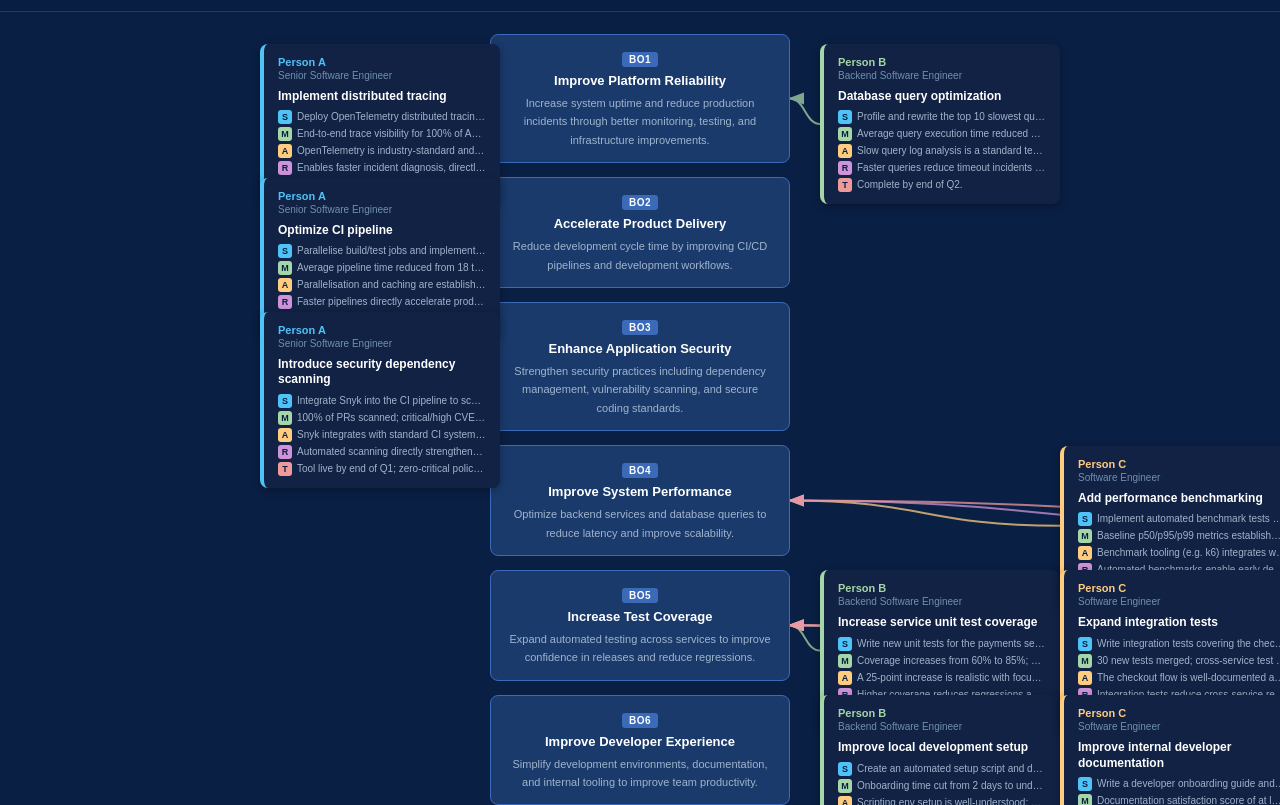
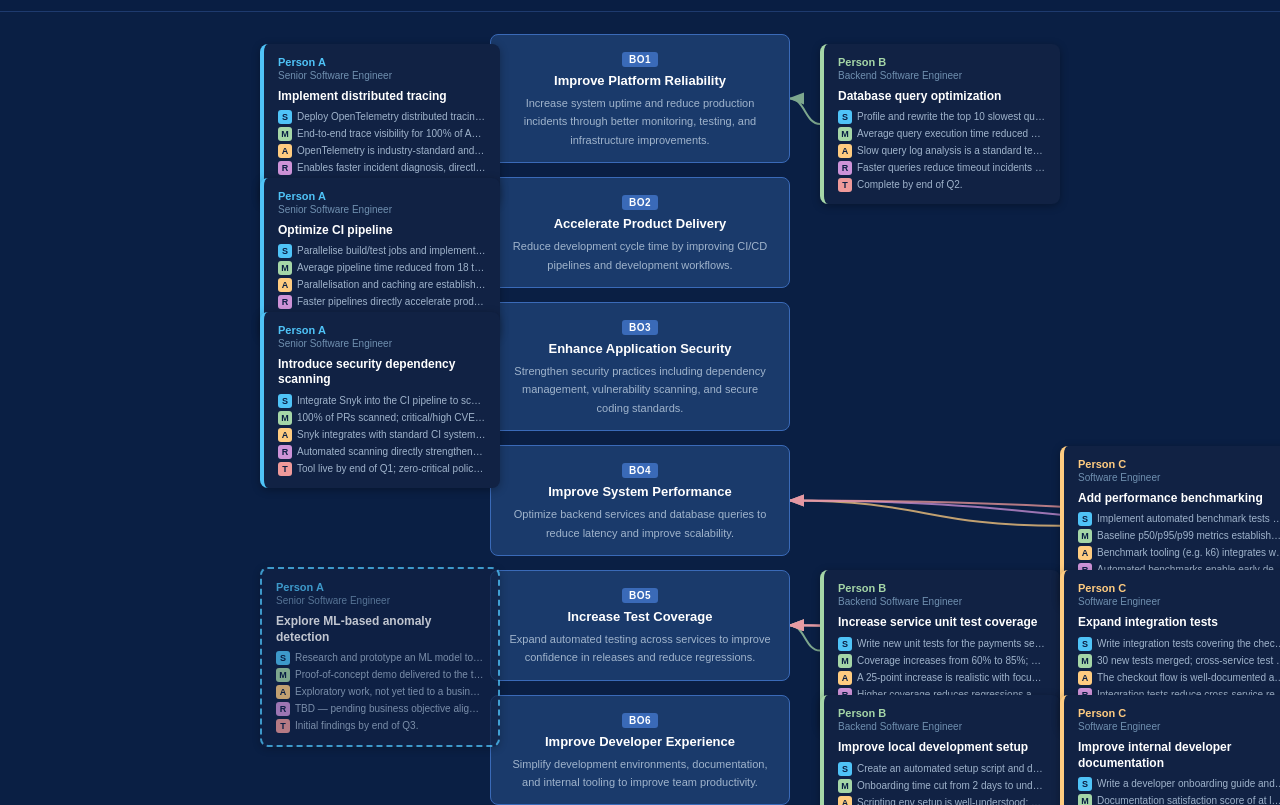
Before and after one commit to shreypuranik/objecti-mapper, a plain HTML site: page index.html in a window 1280 px wide. Shown: the part 58-863 px from the top of the page. Drawn offline with Linux system fonts and the light colour scheme.

Commit message:
feat: Adding visual change for non-linked objectives

```diff
--- a/index.html
+++ b/index.html
@@ -165,6 +165,12 @@
       box-shadow: 0 2px 8px rgba(0,0,0,0.3);
     }
 
+    .personal-card.unlinked {
+      border-left: none;
+      border: 2px dashed var(--eng-color);
+      opacity: 0.75;
+    }
+
     .personal-card:hover {
       transform: scale(1.02);
       box-shadow: 0 4px 16px rgba(0,0,0,0.4);
@@ -261,6 +267,7 @@
           { id: 'persona-1', title: 'Implement distributed tracing',         bo: 'BO1', smart: { specific: 'Deploy OpenTelemetry distributed tracing across the auth, payments, and notifications services.', measurable: 'End-to-end trace visibility for 100% of API requests; MTTR reduced from 45 to under 15 minutes.', achievable: 'OpenTelemetry is industry-standard and well-supported; 3 services is a realistic one-quarter scope.', relevant: 'Enables faster incident diagnosis, directly supporting platform reliability (BO1).', time_bound: 'Complete by end of Q2.' } },
           { id: 'persona-2', title: 'Optimize CI pipeline',                  bo: 'BO2', smart: { specific: 'Parallelise build/test jobs and implement dependency caching across all CI pipeline stages.', measurable: 'Average pipeline time reduced from 18 to under 10 minutes; at least 2 additional deployments per day.', achievable: 'Parallelisation and caching are established techniques with clear tooling support.', relevant: 'Faster pipelines directly accelerate product delivery cycles (BO2).', time_bound: 'Complete by end of Q2.' } },
           { id: 'persona-3', title: 'Introduce security dependency scanning', bo: 'BO3', smart: { specific: 'Integrate Snyk into the CI pipeline to scan all pull requests for known CVEs automatically.', measurable: '100% of PRs scanned; critical/high CVEs block merge; zero unresolved critical CVEs in production.', achievable: 'Snyk integrates with standard CI systems; blocking rules are straightforward to configure.', relevant: 'Automated scanning directly strengthens the dependency security posture (BO3).', time_bound: 'Tool live by end of Q1; zero-critical policy enforced within 30 days of deployment.' } },
+          { id: 'persona-4', title: 'Explore ML-based anomaly detection', bo: null, smart: { specific: 'Research and prototype an ML model to detect anomalies in service latency metrics.', measurable: 'Proof-of-concept demo delivered to the team.', achievable: 'Exploratory work, not yet tied to a business objective.', relevant: 'TBD — pending business objective alignment.', time_bound: 'Initial findings by end of Q3.' } },
         ]
       },
       {
@@ -370,12 +377,20 @@
   function initCards() {
     const centerCol = document.getElementById('center-column');
     const centerRect = centerCol.getBoundingClientRect();
+    const unlinkedCountBySide = { left: 0, right: 0 };
 
     DATA.engineers.forEach(eng => {
       eng.objectives.forEach((obj, i) => {
-        const boEl = document.getElementById(obj.bo);
-        const boRect = boEl.getBoundingClientRect();
-        const boMidY = boRect.top + boRect.height / 2;
+        let boMidY;
+        if (obj.bo) {
+          const boEl = document.getElementById(obj.bo);
+          const boRect = boEl.getBoundingClientRect();
+          boMidY = boRect.top + boRect.height / 2;
+        } else {
+          // Stack unlinked cards below the main content area
+          const idx = unlinkedCountBySide[eng.side]++;
+          boMidY = window.innerHeight - 120 - idx * 130;
+        }
 
         let x;
         const rightOffsets = { personb: 30, personc: 270, persond: 510, persone: 750 };
@@ -386,7 +401,7 @@
         }
 
         const card = document.createElement('div');
-        card.className = 'personal-card';
+        card.className = 'personal-card' + (obj.bo ? '' : ' unlinked');
         card.id = `card-${obj.id}`;
         card.dataset.objId = obj.id;
         card.dataset.side = eng.side;
@@ -416,6 +431,7 @@
     const svg = document.getElementById('arrow-layer');
     DATA.engineers.forEach(eng => {
       eng.objectives.forEach(obj => {
+        if (!obj.bo) return; // no arrow for unlinked objectives
         const path = document.createElementNS('http://www.w3.org/2000/svg', 'path');
         path.setAttribute('stroke', eng.color);
         path.setAttribute('stroke-width', '2');
@@ -450,6 +466,7 @@
   function updateAllArrows() {
     DATA.engineers.forEach(eng => {
       eng.objectives.forEach(obj => {
+        if (!obj.bo) return; // no arrow for unlinked objectives
         const cardEl = document.getElementById(`card-${obj.id}`);
         const boEl   = document.getElementById(obj.bo);
         const { path, side } = arrowMap[obj.id];
```
